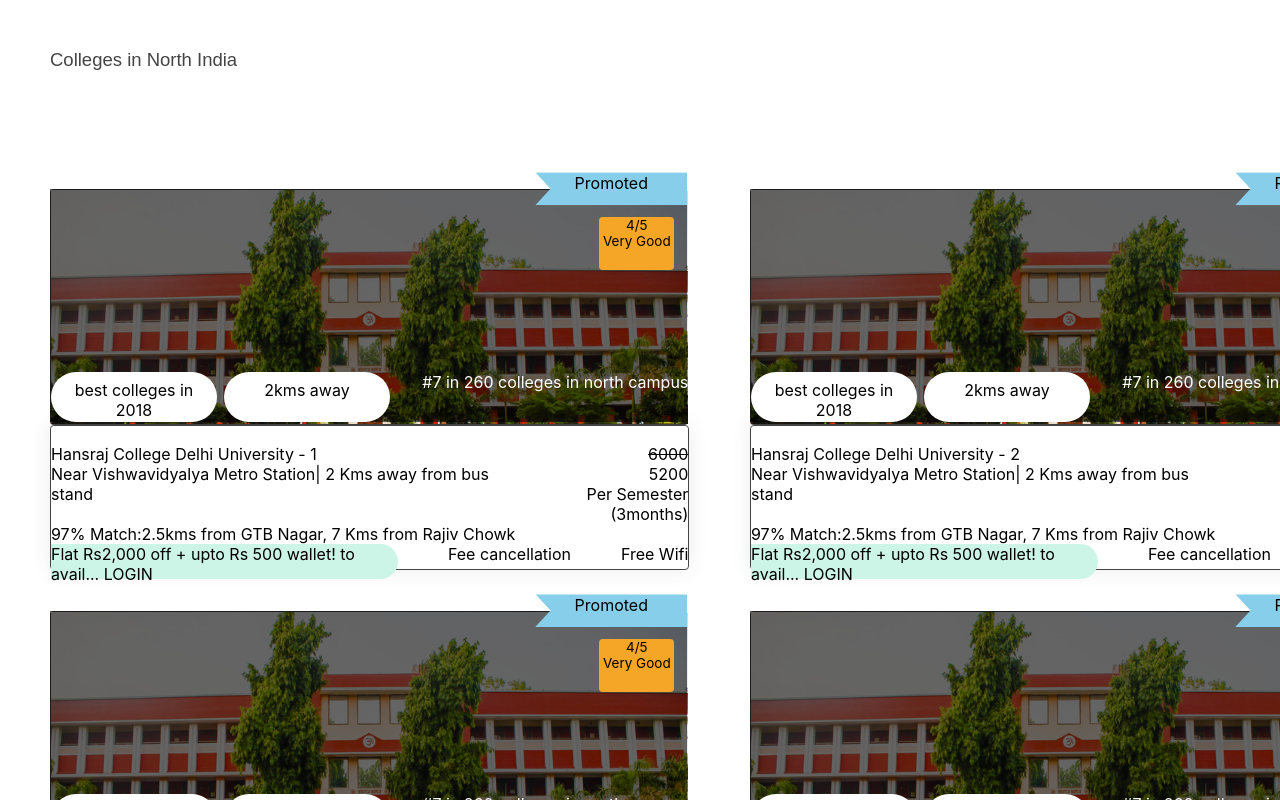
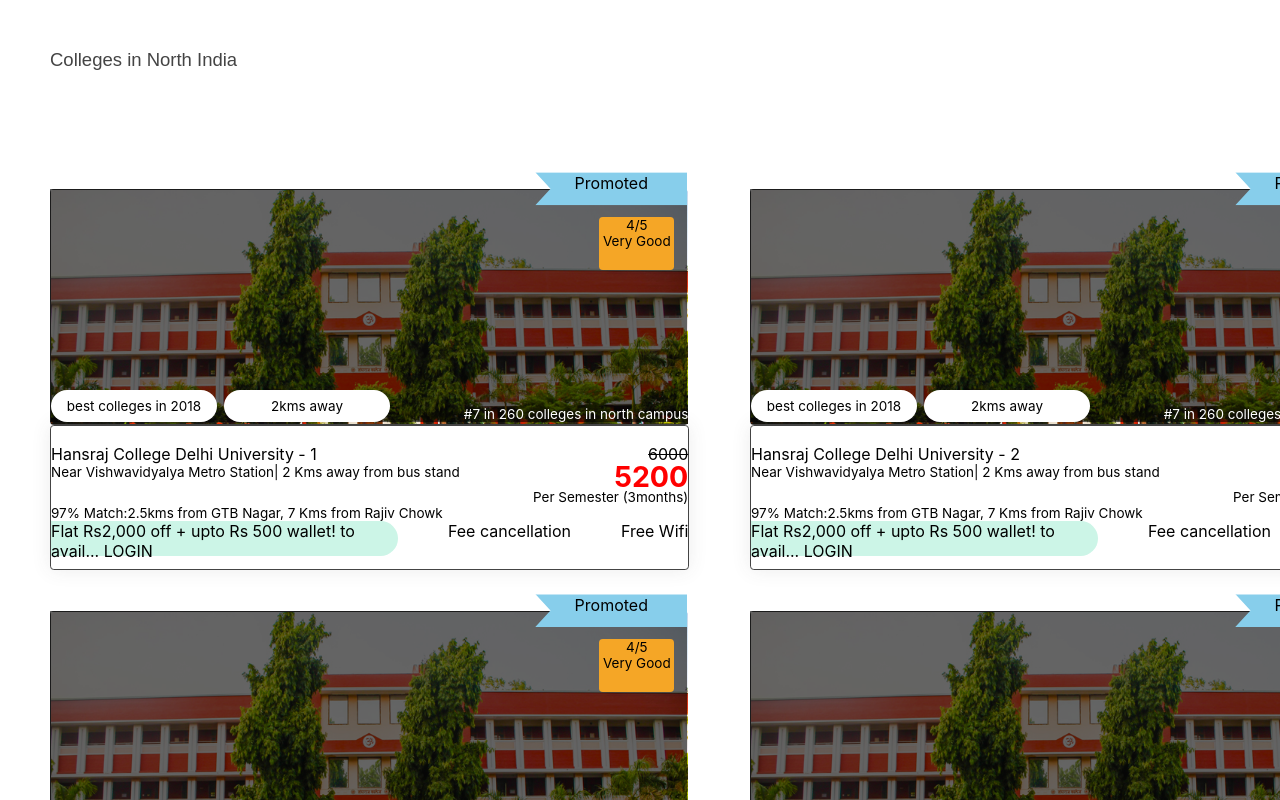
Before and after one commit to ab63/cd, a React (Create React App) app: page / in a window 1280 px wide. Shown: the top 800 px of the page. Built offline with nearby package versions, Linux system fonts and the light colour scheme.

Commit message:
Improve css

```diff
--- a/src/App.css
+++ b/src/App.css
@@ -34,7 +34,6 @@
 .image {
   height: 234px;
   width: 100%;
-
   border-radius: 3.8px;
   box-shadow: 0 0 0 0 rgba(68, 68, 68, 0.1);
   border-top: solid 0.2px #444444;
@@ -75,6 +74,7 @@
 .info-secondary {
   display: flex;
   justify-content: space-between;
+  font-size: 13.5px;
 }
 .info-secondary .number {
   display: flex;
@@ -95,7 +95,6 @@
   margin-right: 7px;
   width: 150px;
   padding: 8px;
-  height: 34px;
   text-align: center;
 }
 
@@ -109,6 +108,10 @@
   right: 0;
   transform: translateY(-50%);
   clip-path: polygon(100% 0, 100% 50%, 100% 100%, 0% 100%, 10% 50%, 0% 0%);
+}
+
+.nearby {
+  font-size: 13.5px;
 }
 
 .offers {
@@ -128,10 +131,13 @@
   justify-content: space-between;
   position: absolute;
   bottom: 0;
+  font-size: 13.5px;
   width: 100%;
 }
+
 .college-number {
   text-align: right;
+  align-self: flex-end;
 }
 
 .heading {
@@ -142,11 +148,9 @@
   font-weight: 500;
 }
 
-/* @keyframes App-logo-spin {
-  from {
-    transform: rotate(0deg);
-  }
-  to {
-    transform: rotate(360deg);
-  }
-} */
+.number .amount {
+  font-weight: bold;
+  font-size: 28.5px;
+  line-height: 0.89;
+  color: red;
+}
```
Also changed, not shown: src/App.js (line endings or trailing spaces).
